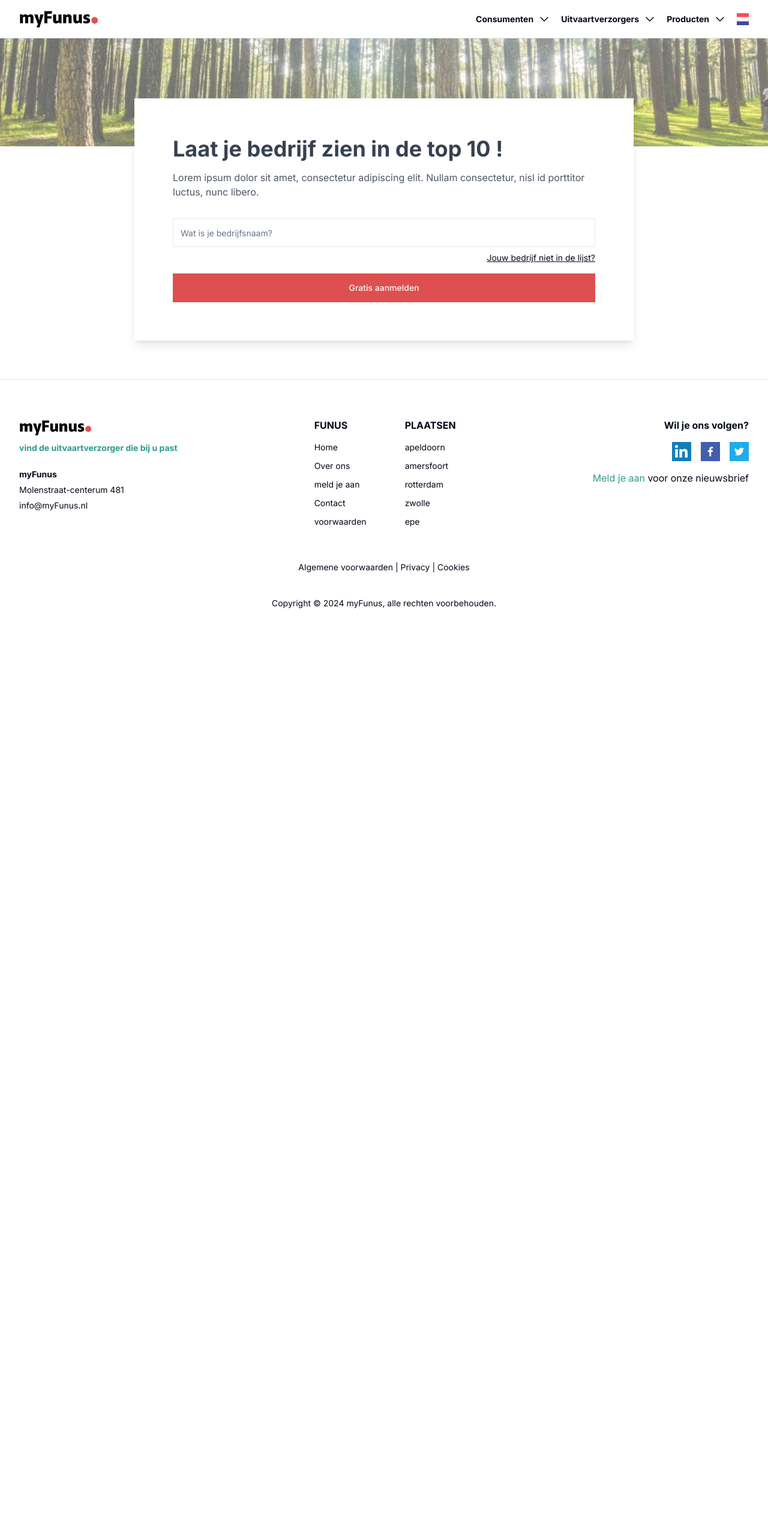
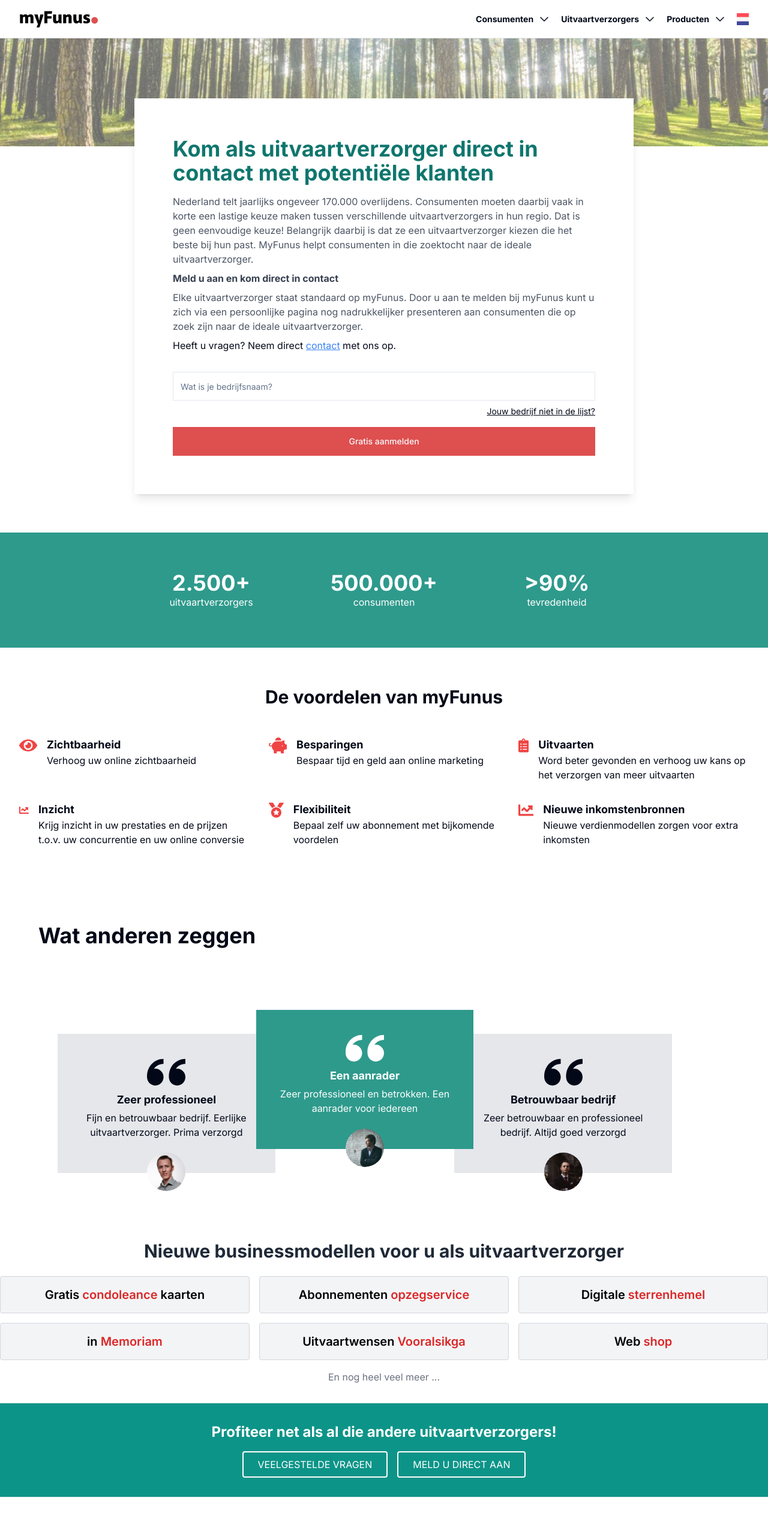
Before and after one commit to dmhub-dev/dmhub, a Next.js app: page /meld-u-aan in a window 1280 px wide. Shown: the top 2563 px of the page at 60% size. Before the commit the page ends 1080 px from the top, so only its background shows below. Built offline with nearby package versions, Linux system fonts and the light colour scheme.

Commit message:
meld-u-ann page

```diff
--- a/app/(landing)/meld-u-aan/page.tsx
+++ b/app/(landing)/meld-u-aan/page.tsx
@@ -2,6 +2,9 @@
 import { Button } from "@/components/ui/button";
 import { Input } from "@/components/ui/input";
 import React from "react";
+import Benefits from "@/components/meld-u-aan/benefits";
+import Testimonials from "@/components/home/Testimonials";
+import BusinessModels from "@/components/meld-u-aan/BusinessModels";
 
 export default function SignUpPage() {
   return (
@@ -9,12 +12,28 @@
       <Hero />
       <section className="w-full max-w-4xl container">
         <div className="bg-white shadow-lg p-10 md:p-16 w-full -mt-20 mb-16">
-          <h1 className="text-4xl font-bold text-gray-700 mb-4">
-            Laat je bedrijf zien in de top 10 !
+          <h1 className="text-4xl font-bold text-teal-700 mb-4">
+          Kom als uitvaartverzorger direct in contact met potentiële klanten
           </h1>
-          <p className="text-gray-600">
-            Lorem ipsum dolor sit amet, consectetur adipiscing elit. Nullam
-            consectetur, nisl id porttitor luctus, nunc libero.
+          <p className="text-gray-600 ">
+            Nederland telt jaarlijks ongeveer 170.000 overlijdens. Consumenten moeten
+            daarbij vaak in korte een lastige keuze maken tussen verschillende
+            uitvaartverzorgers in hun regio. Dat is geen eenvoudige keuze! Belangrijk daarbij
+            is dat ze een uitvaartverzorger kiezen die het beste bij hun past. MyFunus helpt
+            consumenten in die zoektocht naar de ideale uitvaartverzorger.
+          </p>
+
+          <h2 className="text-4x1 font-bold text-gray-700 mb-2 mt-2">
+          Meld u aan en kom direct in contact
+          </h2>
+          <p className="text-gray-600 mb-2">
+            Elke uitvaartverzorger staat standaard op myFunus. Door u aan te melden bij
+            myFunus kunt u zich via een persoonlijke pagina nog nadrukkelijker presenteren
+            aan consumenten die op zoek zijn naar de ideale uitvaartverzorger.
+          </p>
+
+          <p>
+          Heeft u vragen? Neem direct <a href="/contact" className="text-blue-500 underline">contact</a> met ons op.
           </p>
 
           <form action="" className="mt-8 w-full grid">
@@ -35,6 +54,39 @@
           </form>
         </div>
       </section>
+
+      <section className="bg-secondary py-16 text-white mt-16">
+        <div className="container max-w-4xl w-full text-center">
+        <div className="grid grid-cols-1 md:grid-cols-3 gap-8">
+        <div>
+          <span className="text-2xl md:text-4xl font-bold">2.500+</span>
+          <span className="block">uitvaartverzorgers</span>
+        </div>
+        <div>
+          <span className="text-2xl md:text-4xl font-bold">500.000+</span>
+          <span className="block">consumenten</span>
+        </div>
+        <div>
+          <span className="text-2xl md:text-4xl font-bold">&gt;90%</span>
+          <span className="block">tevredenheid</span>
+        </div>
+        </div>
+        </div>
+      </section>
+
+      <Benefits/>
+
+      <section>
+      <div className="bg-white p-10 md:p-16 w-full -mt-30 mb-0">
+          <h1 className="text-4xl font-bold text-black-700 mb-4">
+          Wat anderen zeggen
+          </h1>
+      </div>
+      </section>
+
+      <Testimonials/>
+
+      <BusinessModels/>
     </>
   );
 }
--- /dev/null
+++ b/components/meld-u-aan/Benefits.tsx
@@ -0,0 +1,57 @@
+import { FaEye, FaPiggyBank, FaChartLine, FaClipboardList, FaMedal } from 'react-icons/fa';
+
+const Benefits = () => {
+  return (
+    <section className="py-16">
+      <div className="container mx-auto text-center">
+        <h2 className="text-3xl font-bold mb-12">De voordelen van myFunus</h2>
+        <div className="grid grid-cols-1 sm:grid-cols-2 lg:grid-cols-3 gap-8 text-left">
+          <div className="flex items-start">
+            <FaEye className="text-red-500 text-3xl mr-4" />
+            <div>
+              <h3 className="text-lg font-bold">Zichtbaarheid</h3>
+              <p>Verhoog uw online zichtbaarheid</p>
+            </div>
+          </div>
+          <div className="flex items-start">
+            <FaPiggyBank className="text-red-500 text-3xl mr-4" />
+            <div>
+              <h3 className="text-lg font-bold">Besparingen</h3>
+              <p>Bespaar tijd en geld aan online marketing</p>
+            </div>
+          </div>
+          <div className="flex items-start">
+            <FaClipboardList className="text-red-500 text-3xl mr-4" />
+            <div>
+              <h3 className="text-lg font-bold">Uitvaarten</h3>
+              <p>Word beter gevonden en verhoog uw kans op het verzorgen van meer uitvaarten</p>
+            </div>
+          </div>
+          <div className="flex items-start">
+            <FaChartLine className="text-red-500 text-3xl mr-4" />
+            <div>
+              <h3 className="text-lg font-bold">Inzicht</h3>
+              <p>Krijg inzicht in uw prestaties en de prijzen t.o.v. uw concurrentie en uw online conversie</p>
+            </div>
+          </div>
+          <div className="flex items-start">
+            <FaMedal className="text-red-500 text-3xl mr-4" />
+            <div>
+              <h3 className="text-lg font-bold">Flexibiliteit</h3>
+              <p>Bepaal zelf uw abonnement met bijkomende voordelen</p>
+            </div>
+          </div>
+          <div className="flex items-start">
+            <FaChartLine className="text-red-500 text-3xl mr-4" />
+            <div>
+              <h3 className="text-lg font-bold">Nieuwe inkomstenbronnen</h3>
+              <p>Nieuwe verdienmodellen zorgen voor extra inkomsten</p>
+            </div>
+          </div>
+        </div>
+      </div>
+    </section>
+  );
+};
+
+export default Benefits;
--- /dev/null
+++ b/components/meld-u-aan/BusinessModels.tsx
@@ -0,0 +1,62 @@
+import React from "react";
+
+const BusinessModels = () => {
+  return (
+    <div>
+      <section className="text-center my-8">
+        <h2 className="text-3xl font-bold text-gray-800 mb-6">
+          Nieuwe businessmodellen voor u als uitvaartverzorger
+        </h2>
+        <div className="grid grid-cols-1 sm:grid-cols-2 lg:grid-cols-3 gap-4 mb-4">
+          <div className="bg-gray-100 p-4 border border-gray-300 rounded">
+            <p className="text-xl font-semibold text-black">
+              Gratis <span className="text-red-600">condoleance</span> kaarten
+            </p>
+          </div>
+          <div className="bg-gray-100 p-4 border border-gray-300 rounded">
+            <p className="text-xl font-semibold text-black">
+              Abonnementen <span className="text-red-600">opzegservice</span>
+            </p>
+          </div>
+          <div className="bg-gray-100 p-4 border border-gray-300 rounded">
+            <p className="text-xl font-semibold text-black">
+              Digitale <span className="text-red-600">sterrenhemel</span>
+            </p>
+          </div>
+          <div className="bg-gray-100 p-4 border border-gray-300 rounded">
+            <p className="text-xl font-semibold text-black">
+              in <span className="text-red-600">Memoriam</span>
+            </p>
+          </div>
+          <div className="bg-gray-100 p-4 border border-gray-300 rounded">
+            <p className="text-xl font-semibold text-black">
+              Uitvaartwensen <span className="text-red-600">Vooralsikga</span>
+            </p>
+          </div>
+          <div className="bg-gray-100 p-4 border border-gray-300 rounded">
+            <p className="text-xl font-semibold text-black">
+              Web <span className="text-red-600">shop</span>
+            </p>
+          </div>
+        </div>
+        <p className="text-gray-500 mb-6">En nog heel veel meer ...</p>
+      </section>
+
+      <section className="bg-teal-600 py-8 text-center text-white">
+        <h3 className="text-2xl font-bold mb-4">
+          Profiteer net als al die andere uitvaartverzorgers!
+        </h3>
+        <div className="flex justify-center gap-4">
+          <button className="bg-transparent border-2 border-white text-white px-6 py-2 rounded transition duration-300 hover:bg-white hover:text-teal-600">
+            VEELGESTELDE VRAGEN
+          </button>
+          <button className="bg-transparent border-2 border-white text-white px-6 py-2 rounded transition duration-300 hover:bg-white hover:text-teal-600">
+            MELD U DIRECT AAN
+          </button>
+        </div>
+      </section>
+    </div>
+  );
+};
+
+export default BusinessModels;
--- a/package.json
+++ b/package.json
@@ -28,6 +28,7 @@
     "react": "^18.3.1",
     "react-dom": "^18.3.1",
     "react-hook-form": "^7.53.0",
+    "react-icons": "^5.3.0",
     "react-select": "^5.8.0",
     "tailwind-merge": "^2.5.0",
     "tailwindcss-animate": "^1.0.7",
```
Also changed, not shown: 1 other file (tests, documents, lock files or other folders).
